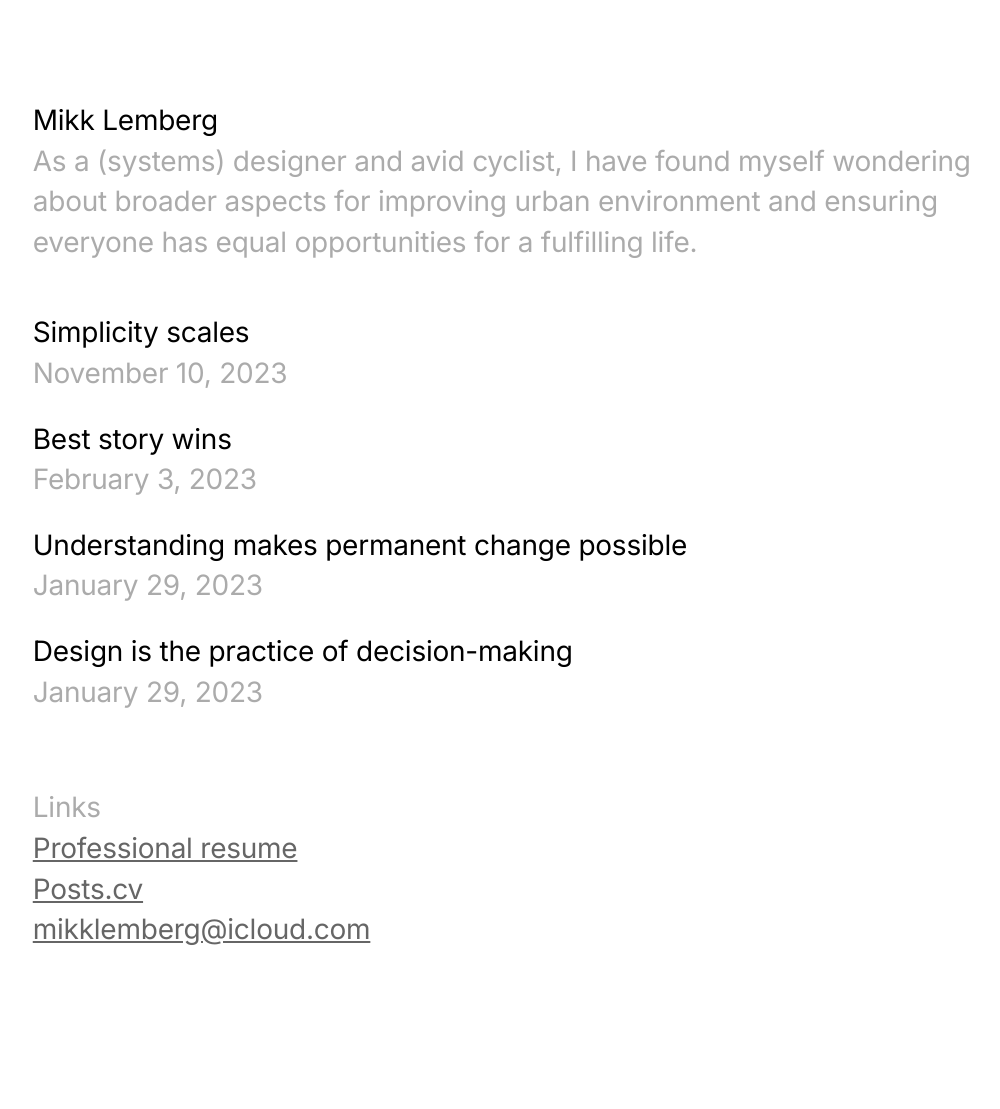
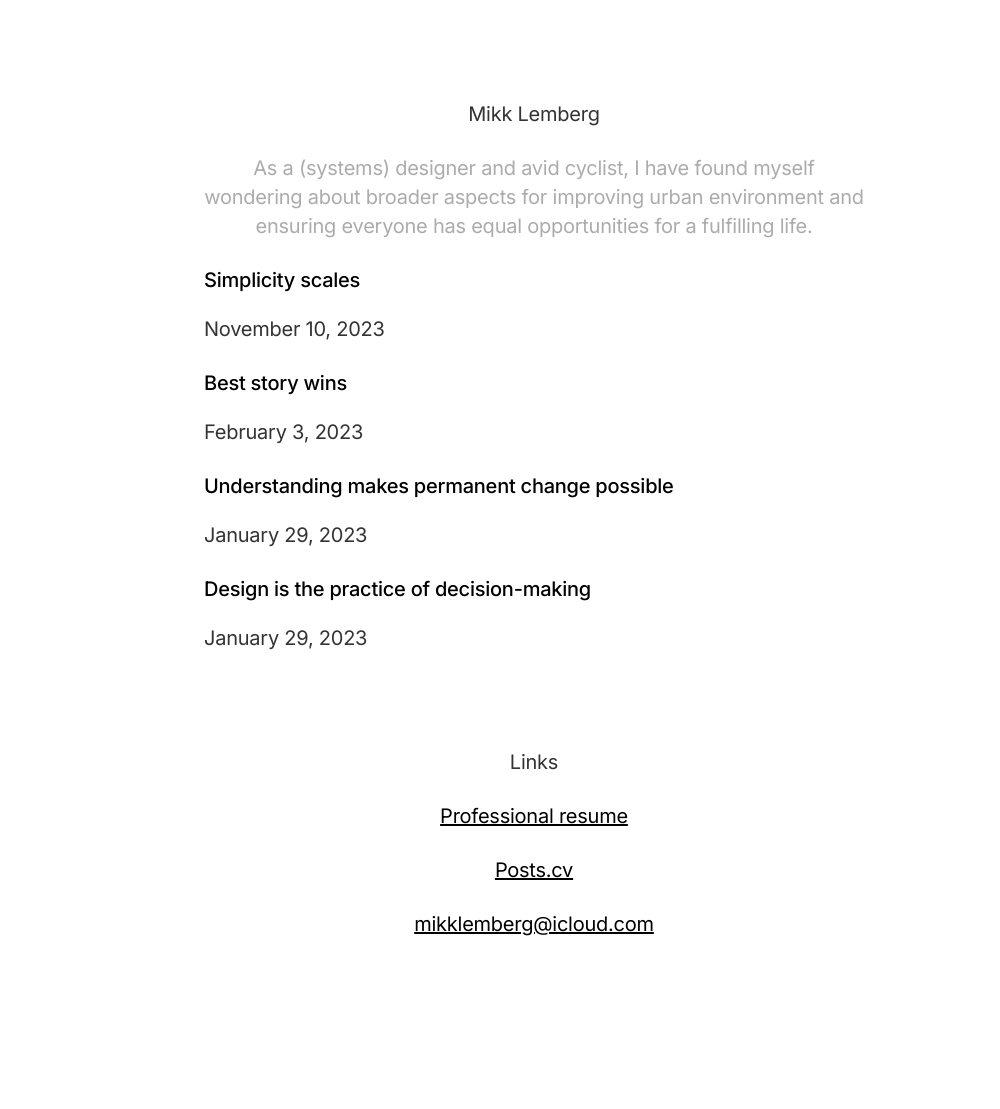
Before and after one commit to mikklemberg/My-personal-notes, a Jekyll site: the page built from README.md, in a window 1280 px wide. Shown: the whole page, without its empty margins (106-1106 px from the left). Built offline with Jekyll 4.4.1, drawn with Linux system fonts in a browser that asks for light colours; our own code applies the rules of GitHub Pages for plain Markdown files; before the commit the page ends 1025 px from its top, so only the background shows below that.

Commit message:
Update style.css

```diff
--- a/assets/css/style.css
+++ b/assets/css/style.css
@@ -1,117 +1,80 @@
 @import url('https://fonts.googleapis.com/css2?family=Inter:wght@400;500&display=swap');
 
-* {
+html {
+    font-size: 62.5%; /* base font size to 10px for easier calculation of rem units */
+}
+
+body {
+    font-family: 'Inter', sans-serif;
+    font-size: 2rem; /* base font size to 20px */
+    line-height: 1.45;
+    letter-spacing: -0.024rem;
     margin: 0;
     padding: 0;
     box-sizing: border-box;
+    background: #fff;
+    color: #333;
 }
 
-body, h1, h2, h3, h4, h5, h6, p, a {
-    font-family: 'Inter', sans-serif;
-    letter-spacing: -0.24px;
-    font-weight: 400; /* Ensure body text is 400 */
-    font-size: calc(17.85px + 7.45 * ((100vw - 320px) / 704));
-    line-height: 145%;
+h1, h2 {
+    font-weight: 500;
+    margin: 0 0 2rem;
 }
 
-/* Add specific font-weight for bold text */
-b, strong {
-    font-weight: 500; /* Medium weight for bold text */
+h1 {
+    font-size: 3.2rem;
 }
 
-
-/* Main Container */
-.container {
-    padding: 100px 5% 75px;
-    max-width: 64ch;
-    margin: 0 auto;
+h2 {
+    font-size: 2rem;
 }
 
-/* Header Styles */
-.header {
-    text-align: start;
-    margin-bottom:50px;
+p {
+    margin: 0 0 2.5rem;
 }
 
-.header h1, .post-header h1 {
-    font-size: calc(17.85px + 10.45 * ((100vw - 320px) / 704));
-    font-weight: 400;
+a {
     color: #000;
-    line-height: 105%;
-    margin-bottom: 50px;
+    text-decoration: none;
+    transition: color 0.3s ease;
 }
 
-/* Main page post titles */
-.posts h2 a {
-    color: #000;
-    text-decoration: none;
+a:hover {
+    color: #1F51FF;
 }
 
-.posts h2 a:hover {
-    color: #1F51FF; /* Blue color on hover */
+.container {
+    width: 100%;
+    max-width: 66rem;
+    margin: 0 auto;
+    padding: 10rem 1rem;
 }
 
-.posts time {
-    color: rgba(0, 0, 0, 0.33);
+.header, .footer {
+    text-align: center;
+    margin-bottom: 2.5rem;
 }
 
-/* Spacing between blog posts on main page */
 .posts .post + .post {
-    margin-top: 25px;
+    margin-top: 2.5rem;
 }
 
-/* Post page styles */
-.post-header .meta {
-    display: none; /* Remove date from post pages */
+.footer {
+    margin-top: 7.5rem;
+    padding: 2rem 0;
 }
 
-.post-content {
-margin-top: 50px;
-}
-
-.post-content p {
-    margin-bottom: 25px;
-}
-
-.post-content a {
+.footer a {
+    display: block;
     text-decoration: underline;
 }
 
-.post-content a:hover {
-    color: #1F51FF; /* Blue color on hover */
+@media screen and (max-width: 768px) {
+    h1 {
+        font-size: 2.8rem;
+    }
+
+    .container {
+        padding: 5rem 2rem;
+    }
 }
-
-.back-to-posts {
-    margin-top: 40px;
-    margin-bottom: 75px; /* Space before the footer */
-}
-
-.back-to-posts a{
-    color: rgba(0, 0, 0, 0.6);
-    text-decoration: none;
-}
-
-.back-to-posts a:hover {
-    color: rgba(0, 0, 0, 0.6);
-    text-decoration: underline;
-}
-
-/* Footer Styles */
-.footer {
-    display: block;
-    position: relative;
-    margin-top: 75px;
-}
-
-.footer p {
-    color: rgba(0, 0, 0, 0.33);
-}
-
-.footer a {
-    color: rgba(0, 0, 0, 0.6);
-    text-decoration: underline;
-}
-
-.footer a:hover {
-    color: #000;
-}
```
